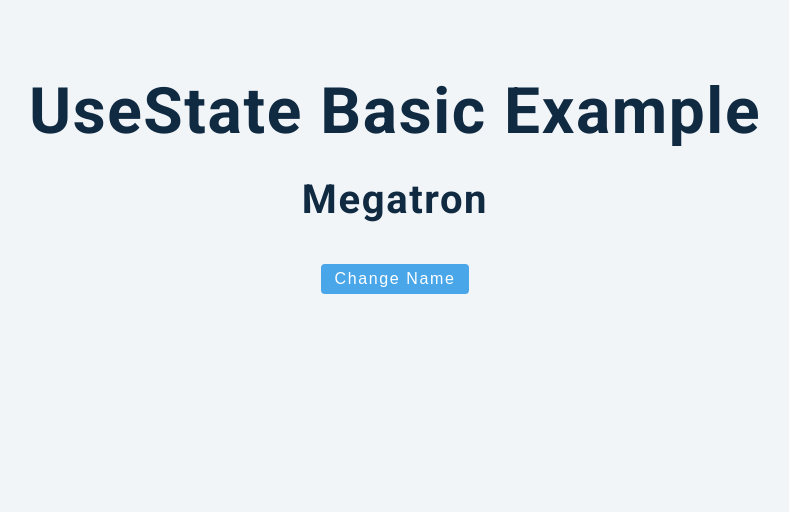
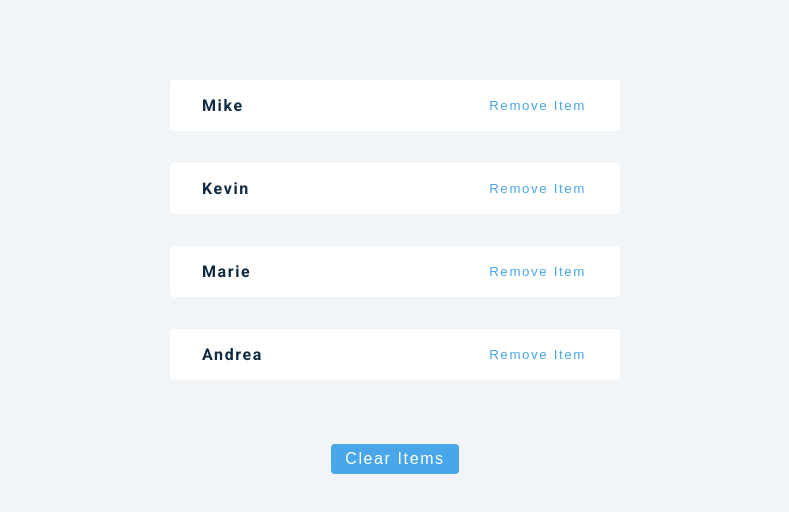
Before and after one commit to newdevmike22/Advanced-React, a React (Create React App) app in the folder practice/: page / in a window 1280 px wide. Shown: the top 512 px of the page, without its empty margins (245-1034 px from the left). Built offline with nearby package versions, Linux system fonts and the light colour scheme.

Commit message:
Branch - 3
Using useState with an array.

```diff
--- a/practice/src/tutorial/1-useState/useState-basics.js
+++ b/practice/src/tutorial/1-useState/useState-basics.js
@@ -1,21 +1,27 @@
 import { useState } from "react";
+import data from "../../data";
 
 const UseStateBasics = () => {
-    const [name, setName] = useState("Megatron");
-    const handleClick = () => {
-        if (name === "Megatron") {
-            setName("Optimus Prime")
-        } else {
-            setName("Megatron")
-        }
+    const [people, setPeople] = useState(data);
+
+    const removeItem = (id) => {
+        let newPeople = people.filter((person) => person.id !== id)
+        setPeople(newPeople)
     }
 
     return (
-        <div>
-            <h1>useState basic Example</h1><br/>
-            <h2>{name}</h2>
-            <button className="btn" onClick={handleClick}>Change Name</button>
-        </div>
+        <>
+            {people.map((person) => {
+                const {id, name} = person;
+                return <div key={id} className="item">
+                    <h4>{name}</h4>
+                    <button onClick={() => removeItem(id)}>Remove Item</button>
+                </div>
+            })}
+            <button className="btn" onClick={() => setPeople([])}>
+                Clear Items
+            </button>
+        </>
     )
 }
 
```
